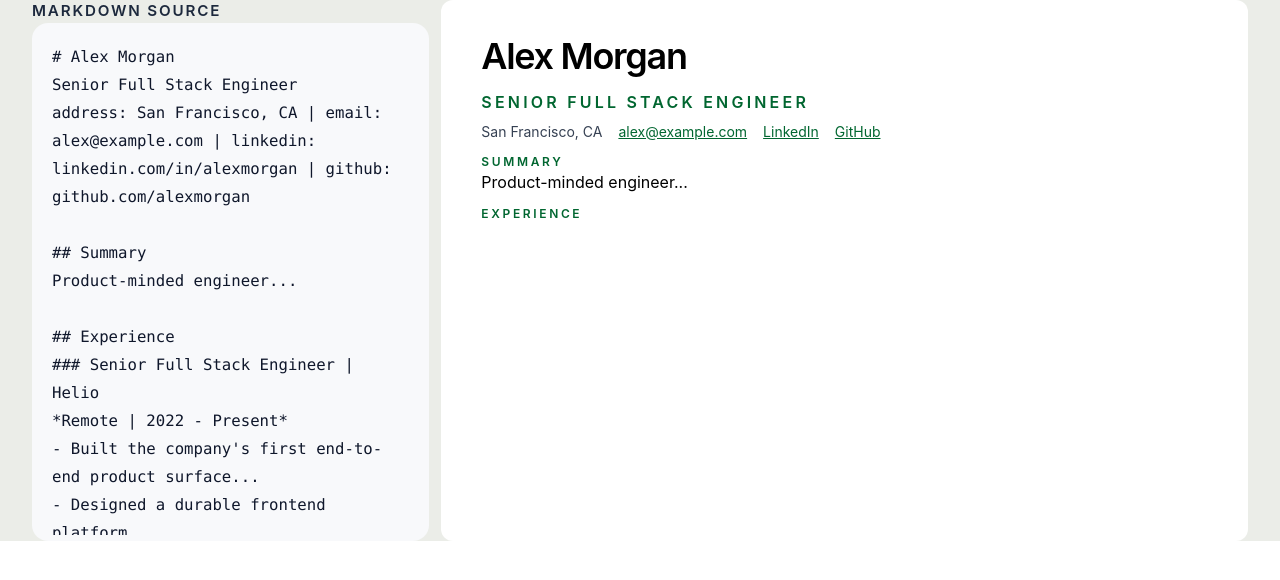
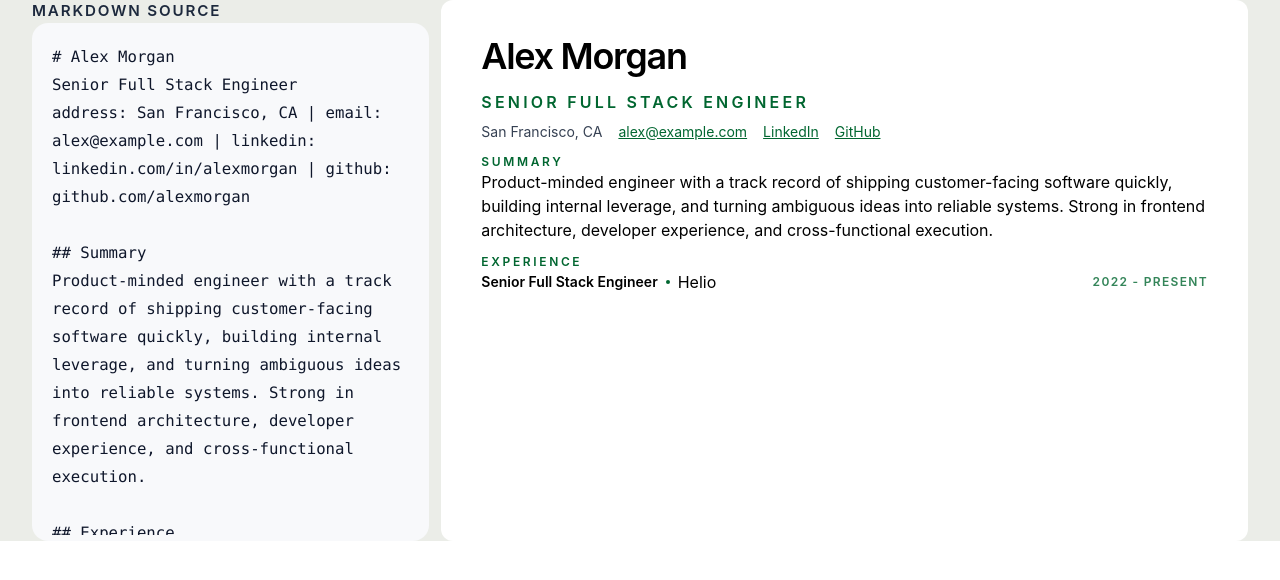
Before and after one commit to hatef-dev/resume, a Vue app: page / in a window 1280 px wide. Shown: the top 580 px of the page. Built offline with nearby package versions, Linux system fonts and the light colour scheme.

Commit message:
add experience items

```diff
--- a/src/App.vue
+++ b/src/App.vue
@@ -55,7 +55,7 @@
           </div>
 
           <!-- SECTION -->
-          <div v-else class="mt-3">
+          <div v-if="section.type === 'section'" class="mt-3">
             <h2
               class="shrink-0 font-semibold uppercase tracking-[0.22em] padding-indicator text-green-800 text-xs"
             >
@@ -63,6 +63,24 @@
             </h2>
 
             <p>{{ section.content.join("\n") }}</p>
+          </div>
+
+          <!-- EXPERIENCE -->
+          <div v-if="section.title === 'Experience'" class="">
+            <div v-for="(item, i) in section.items" :key="i">
+              <div class="flex items-center justify-between">
+                <div class="flex gap-x-2 items-center">
+                  <h3 class="font-semibold text-sm">{{ item.title }}</h3>
+                  <span class="w-1 h-1 rounded-full bg-green-800"></span>
+                  <p>{{ item.company }}</p>
+                </div>
+                <p
+                  class="shrink-0 text-green-800/80 text-right font-semibold uppercase tracking-[0.11em] text-xs"
+                >
+                  {{ item.period }}
+                </p>
+              </div>
+            </div>
           </div>
         </div>
       </aside>
@@ -82,7 +100,7 @@ Senior Full Stack Engineer
 address: San Francisco, CA | email: alex@example.com | linkedin: linkedin.com/in/alexmorgan | github: github.com/alexmorgan
 
 ## Summary
-Product-minded engineer...
+Product-minded engineer with a track record of shipping customer-facing software quickly, building internal leverage, and turning ambiguous ideas into reliable systems. Strong in frontend architecture, developer experience, and cross-functional execution.
 
 ## Experience
 ### Senior Full Stack Engineer | Helio
```
